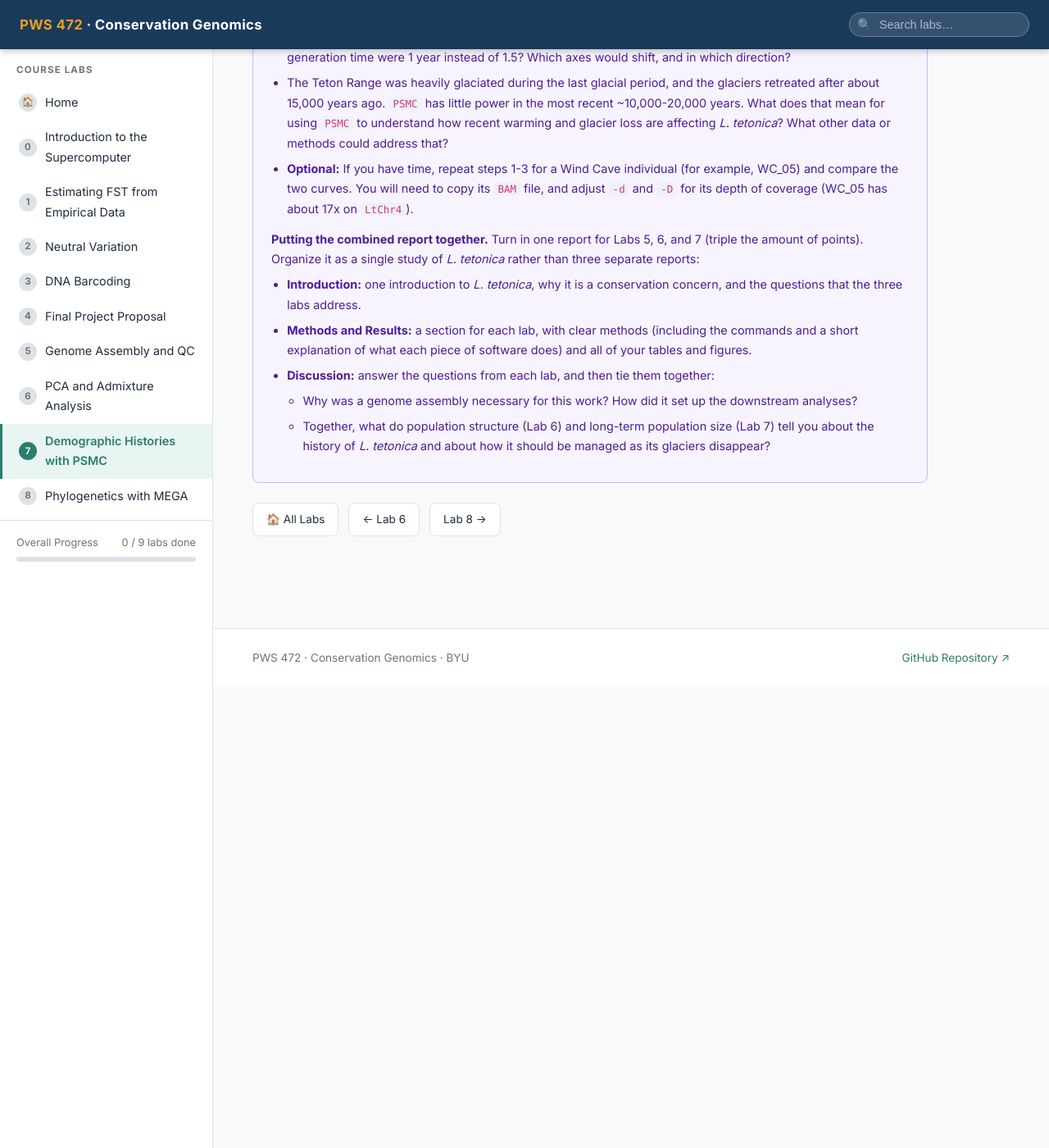
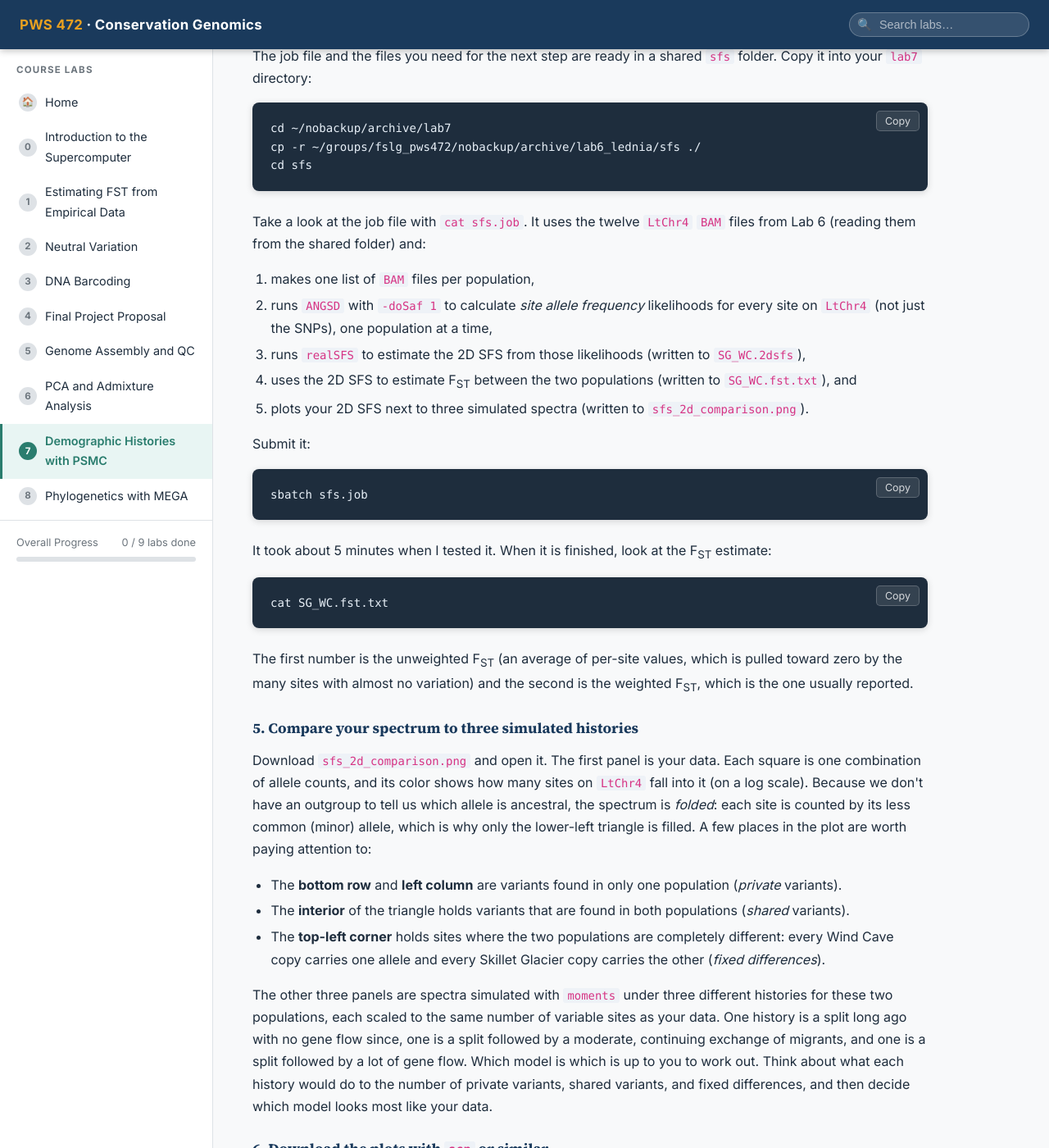
Before and after one commit to pbfrandsen/PWS-472-Labs, a Jekyll site: the page built from docs/lab-7.md, in a window 1280 px wide and 1400 px high, scrolled down 3643 px. Shown: the whole window at 82% size. Built offline with Jekyll 4.4.1, drawn with Linux system fonts in a browser that asks for light colours; before the commit the page ends 4481 px from its top, so only the background shows below that; some of the changed text lies outside the part shown.

Commit message:
Lab 7: add two-population site frequency spectrum comparison
Students build the Skillet Glacier x Wind Cave 2D SFS and FST with a
ready-made sfs.job (shared lab6_lednia/sfs folder, popgen conda env) and
compare it to three simulated histories (Models A-C). Adds checklist
items 8 and 9 and a write-up question.

Co-Authored-By: Claude Opus 5.5 <noreply@anthropic.com>

````diff
--- a/docs/lab-7.md
+++ b/docs/lab-7.md
@@ -2,8 +2,8 @@
 layout: lab
 lab_num: 7
 title: "Demographic Histories with PSMC"
-blurb: "Reconstruct the population size history of the Teton meltwater stonefly from a single resequenced genome using the pairwise sequential Markovian coalescent."
-keywords: "psmc demographic history pairwise sequential markovian coalescent bcftools samtools mpileup population size lednia tetonica stonefly glaciation"
+blurb: "Reconstruct the population size history of the Teton meltwater stonefly from a single resequenced genome using the pairwise sequential Markovian coalescent, then compare the joint site frequency spectrum of two populations to simulated histories."
+keywords: "psmc demographic history pairwise sequential markovian coalescent bcftools samtools mpileup population size site frequency spectrum sfs 2d sfs realsfs fst gene flow population split lednia tetonica stonefly glaciation"
 # Checklist ids are the localStorage keys for student progress.
 # Never renumber an existing id; give new items a new, unused id.
 checklist:
@@ -17,8 +17,12 @@ checklist:
     text: "Run single PSMC analysis"
   - id: 4
     text: "Generate PSMC plot"
+  - id: 8
+    text: "Build the 2D site frequency spectrum with sfs.job"
+  - id: 9
+    text: "Compare your spectrum to Models A, B, and C"
   - id: 6
-    text: "Download PSMC plot"
+    text: "Download your PSMC and SFS plots"
   - id: 7
     text: "Write and turn in your combined Labs 5-7 report"
 ---
@@ -28,6 +32,8 @@ In Lab 6, we used many individuals to look at how genetic variation is distribut
 Every diploid individual carries two copies of each chromosome, one from each parent. If we trace those two copies back in time, at some point they _coalesce_ in a single ancestral copy. The time to that common ancestor varies along the genome, because recombination has broken the chromosome into segments with different histories. Regions where the two copies are very different (many heterozygous sites) coalesced longer ago, and regions where they are nearly identical coalesced recently. Coalescence happens faster when a population is small, so the distribution of these coalescence times tells us about how the effective population size (_N<sub>e</sub>_) has changed through time. The pairwise sequential Markovian coalescent (`PSMC`) uses the pattern of heterozygous sites along a single diploid genome to infer that history.
 
 We will run `PSMC` on one female nymph from Skillet Glacier, **SG_04**, using the same chromosome 4 (`LtChr4`) data from Lab 6. (We use a female because stoneflies have an XO sex-determination system, so males have only one copy of the X chromosome. That doesn't matter for `LtChr4`, which is an autosome, but it would matter for the X.) In the full study, we ran `PSMC` on the whole genome for each of the 24 individuals. Using only one chromosome keeps this lab fast, but it also gives `PSMC` much less information, so keep that in mind when you interpret your plot.
+
+`PSMC` follows a single lineage back in time, so it can't tell us when two populations split or whether they have exchanged migrants since. At the end of this lab, we will turn to that question with the joint site frequency spectrum of the Skillet Glacier and Wind Cave samples from Lab 6.
 
 The first thing you'll want to do is create a `lab7` directory in your `~/nobackup/archive` directory. Change directories into your newly created `lab7` directory. Then copy the `genome` directory and the SG_04 `BAM` file (and its `.bai` index) from `~/groups/fslg_pws472/nobackup/archive/lab6_lednia` into your new `lab7` directory.
 ```
@@ -85,7 +91,45 @@ psmc_plot.pl -p -u 2.8e-09 -g 1.5 SG_04_psmc SG_04.psmc
 ```
 This creates `SG_04_psmc.pdf` (and `SG_04_psmc.eps`). The x-axis is time before the present in years, on a log scale, and the y-axis is the effective population size. Read the plot from right (further in the past) to left (more recent).
 
-### 4. Download the plot with `scp` or similar.
+### 4. Build the joint site frequency spectrum of two populations
+
+The _site frequency spectrum_ (SFS) counts how common each variant is in a sample: how many sites have a variant at 1 copy, 2 copies, 3 copies, and so on. With two populations, we can build a _joint_ (2D) SFS: a table of how many sites have `i` copies of a variant in Skillet Glacier and `j` copies in Wind Cave. Each population has 6 diploid individuals, or 12 copies of each chromosome, so `i` and `j` each run from 0 to 12. The shape of this table depends on the history of the two populations (when they split, how large they were, and how many migrants they exchanged), which is why it is the starting point for most methods that infer the history of multiple populations, such as `dadi`, `moments`, and `fastsimcoal`.
+
+The job file and the files you need for the next step are ready in a shared `sfs` folder. Copy it into your `lab7` directory:
+```
+cd ~/nobackup/archive/lab7
+cp -r ~/groups/fslg_pws472/nobackup/archive/lab6_lednia/sfs ./
+cd sfs
+```
+Take a look at the job file with `cat sfs.job`. It uses the twelve `LtChr4` `BAM` files from Lab 6 (reading them from the shared folder) and:
+
+1. makes one list of `BAM` files per population,
+2. runs `ANGSD` with `-doSaf 1` to calculate _site allele frequency_ likelihoods for every site on `LtChr4` (not just the SNPs), one population at a time,
+3. runs `realSFS` to estimate the 2D SFS from those likelihoods (written to `SG_WC.2dsfs`),
+4. uses the 2D SFS to estimate F<sub>ST</sub> between the two populations (written to `SG_WC.fst.txt`), and
+5. plots your 2D SFS next to three simulated spectra (written to `sfs_2d_comparison.png`).
+
+Submit it:
+```
+sbatch sfs.job
+```
+It took about 5 minutes when I tested it. When it is finished, look at the F<sub>ST</sub> estimate:
+```
+cat SG_WC.fst.txt
+```
+The first number is the unweighted F<sub>ST</sub> (an average of per-site values, which is pulled toward zero by the many sites with almost no variation) and the second is the weighted F<sub>ST</sub>, which is the one usually reported.
+
+### 5. Compare your spectrum to three simulated histories
+
+Download `sfs_2d_comparison.png` and open it. The first panel is your data. Each square is one combination of allele counts, and its color shows how many sites on `LtChr4` fall into it (on a log scale). Because we don't have an outgroup to tell us which allele is ancestral, the spectrum is _folded_: each site is counted by its less common (minor) allele, which is why only the lower-left triangle is filled. A few places in the plot are worth paying attention to:
+
+- The **bottom row** and **left column** are variants found in only one population (_private_ variants).
+- The **interior** of the triangle holds variants that are found in both populations (_shared_ variants).
+- The **top-left corner** holds sites where the two populations are completely different: every Wind Cave copy carries one allele and every Skillet Glacier copy carries the other (_fixed differences_).
+
+The other three panels are spectra simulated with `moments` under three different histories for these two populations, each scaled to the same number of variable sites as your data. One history is a split long ago with no gene flow since, one is a split followed by a moderate, continuing exchange of migrants, and one is a split followed by a lot of gene flow. Which model is which is up to you to work out. Think about what each history would do to the number of private variants, shared variants, and fixed differences, and then decide which model looks most like your data.
+
+### 6. Download the plots with `scp` or similar.
 See [here](https://rc.byu.edu/wiki/?id=Transferring+Files) for more details.
 
 <div class="writeup-box" markdown="1">
@@ -99,6 +143,7 @@ This is the final lab for the combined write-up for Labs 5-7. For the Lab 7 part
 - Your analysis used one chromosome, about 7% of the genome. Why would `PSMC` estimates from a single chromosome be noisier than estimates from the whole genome? (_Hint:_ think about how many independent segments with different coalescence times there are along one chromosome compared to all of them.)
 - How would your plot change if the true mutation rate of stoneflies were twice the _Drosophila_ rate? If the generation time were 1 year instead of 1.5? Which axes would shift, and in which direction?
 - The Teton Range was heavily glaciated during the last glacial period, and the glaciers retreated after about 15,000 years ago. `PSMC` has little power in the most recent ~10,000-20,000 years. What does that mean for using `PSMC` to understand how recent warming and glacier loss are affecting _L. tetonica_? What other data or methods could address that?
+- For the site frequency spectrum, which of Models A, B, and C looks most like your data? Which history do you think each model represents, and what features of the plots (private variants, shared variants, fixed differences) led you to that conclusion? Does your choice fit with your F<sub>ST</sub> estimate and your admixture results from Lab 6? Choosing by eye only gets us so far: two different histories can produce very similar spectra. How could you decide between two models more formally?
 - **Optional:** If you have time, repeat steps 1-3 for a Wind Cave individual (for example, WC_05) and compare the two curves. You will need to copy its `BAM` file, and adjust `-d` and `-D` for its depth of coverage (WC_05 has about 17x on `LtChr4`).
 
 **Putting the combined report together.** Turn in one report for Labs 5, 6, and 7 (triple the amount of points). Organize it as a single study of _L. tetonica_ rather than three separate reports:
@@ -107,6 +152,6 @@ This is the final lab for the combined write-up for Labs 5-7. For the Lab 7 part
 - **Methods and Results:** a section for each lab, with clear methods (including the commands and a short explanation of what each piece of software does) and all of your tables and figures.
 - **Discussion:** answer the questions from each lab, and then tie them together:
   - Why was a genome assembly necessary for this work? How did it set up the downstream analyses?
-  - Together, what do population structure (Lab 6) and long-term population size (Lab 7) tell you about the history of _L. tetonica_ and about how it should be managed as its glaciers disappear?
+  - Together, what do population structure (Lab 6), long-term population size, and the history of the split between Skillet Glacier and Wind Cave (Lab 7) tell you about the history of _L. tetonica_ and about how it should be managed as its glaciers disappear?
 
 </div>
````
